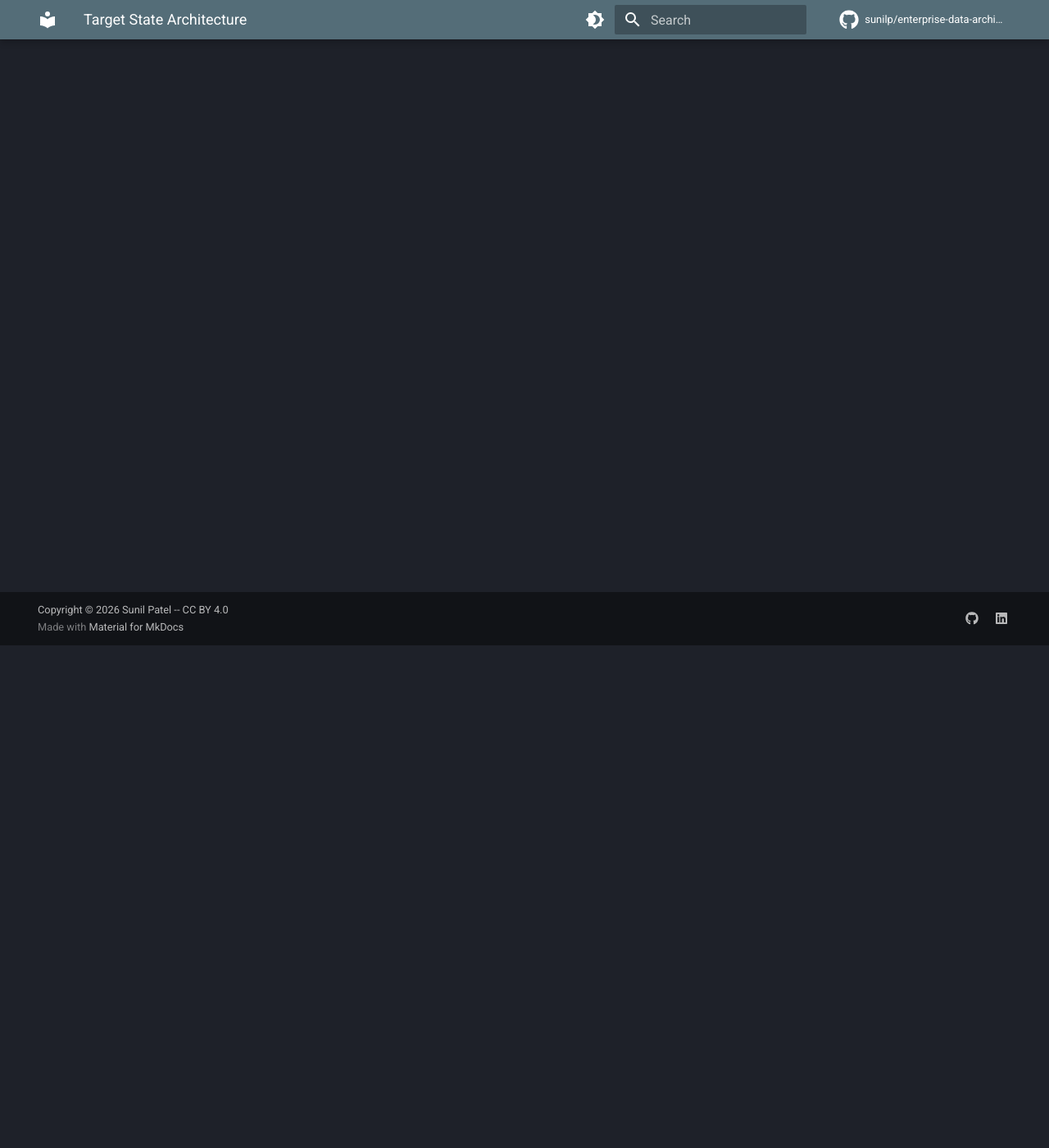
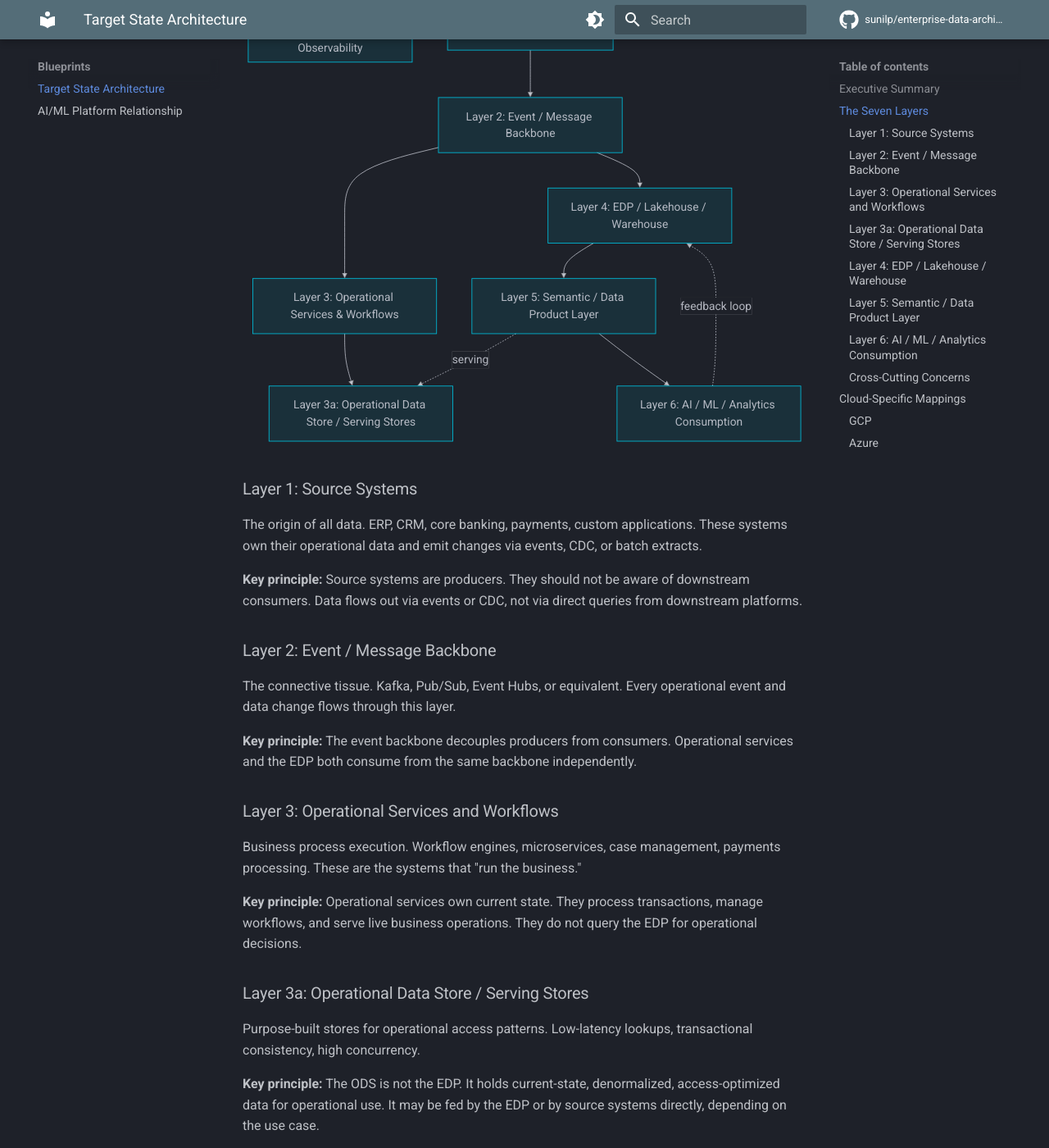
Before and after one commit to sunilp/enterprise-data-architecture, an MkDocs documentation site: the page built from docs/blueprints/target-state.md, in a window 1280 px wide and 1400 px high, scrolled down 613 px. Shown: the whole window at 82% size. Built offline with MkDocs 1.6.1 and Material for MkDocs 9.7.7, drawn with Linux system fonts in a browser that asks for light colours; comment, search, counter and statistics services are not loaded; some of the changed text lies outside the part shown.

Commit message:
Add blueprint: target-state enterprise architecture with cloud mappings

````diff
--- a/docs/blueprints/target-state.md
+++ b/docs/blueprints/target-state.md
@@ -1,3 +1,112 @@
-# Target State
+# Target-State Enterprise Architecture
 
-Placeholder.
+## Executive Summary
+
+- A reference architecture showing how enterprise data platforms and operational platforms coexist across seven layers
+- Each layer has a distinct responsibility, distinct technology choices, and distinct operational characteristics
+- Governance, lineage, security, and observability cut across all layers as shared concerns
+- This is not a vendor recommendation. It is an architectural pattern that maps to any major cloud provider.
+- Cloud-specific variants (GCP, Azure) show how the conceptual layers map to real services.
+
+<!-- ![Target State Architecture](../images/hero-target-state.svg) -->
+
+## The Seven Layers
+
+```mermaid
+graph TB
+    subgraph "Cross-Cutting: Governance, Lineage, Security, Observability"
+        direction TB
+    end
+
+    A["Layer 1: Source Systems"] --> B["Layer 2: Event / Message Backbone"]
+    B --> C["Layer 3: Operational Services & Workflows"]
+    B --> E["Layer 4: EDP / Lakehouse / Warehouse"]
+    C --> D["Layer 3a: Operational Data Store / Serving Stores"]
+    E --> F["Layer 5: Semantic / Data Product Layer"]
+    F --> G["Layer 6: AI / ML / Analytics Consumption"]
+    G -.-> |"feedback loop"| E
+    F -.-> |"serving"| D
+```
+
+### Layer 1: Source Systems
+
+The origin of all data. ERP, CRM, core banking, payments, custom applications. These systems own their operational data and emit changes via events, CDC, or batch extracts.
+
+**Key principle:** Source systems are producers. They should not be aware of downstream consumers. Data flows out via events or CDC, not via direct queries from downstream platforms.
+
+### Layer 2: Event / Message Backbone
+
+The connective tissue. Kafka, Pub/Sub, Event Hubs, or equivalent. Every operational event and data change flows through this layer.
+
+**Key principle:** The event backbone decouples producers from consumers. Operational services and the EDP both consume from the same backbone independently.
+
+### Layer 3: Operational Services and Workflows
+
+Business process execution. Workflow engines, microservices, case management, payments processing. These are the systems that "run the business."
+
+**Key principle:** Operational services own current state. They process transactions, manage workflows, and serve live business operations. They do not query the EDP for operational decisions.
+
+### Layer 3a: Operational Data Store / Serving Stores
+
+Purpose-built stores for operational access patterns. Low-latency lookups, transactional consistency, high concurrency.
+
+**Key principle:** The ODS is not the EDP. It holds current-state, denormalized, access-optimized data for operational use. It may be fed by the EDP or by source systems directly, depending on the use case.
+
+### Layer 4: EDP / Lakehouse / Warehouse
+
+The analytical heart. Raw ingestion (bronze), cleansed and conformed (silver), business-ready (gold). Historical, governed, integrated.
+
+**Key principle:** The EDP is optimized for analytical throughput, historical depth, and governance. It is not optimized for transactional workloads, point lookups, or sub-second responses.
+
+### Layer 5: Semantic / Data Product Layer
+
+Governed, documented, discoverable data products. Each product has a defined owner, schema, SLA, and quality contract.
+
+**Key principle:** Data products are the interface between the EDP and its consumers. They abstract the complexity of the underlying data layers and provide stable, versioned datasets.
+
+### Layer 6: AI / ML / Analytics Consumption
+
+The consumers. BI dashboards, data science notebooks, ML training pipelines, feature stores, analytics applications.
+
+**Key principle:** Consumers access data through data products, not by querying raw layers directly. Feature stores bridge the gap between analytical data and low-latency serving for ML models.
+
+### Cross-Cutting Concerns
+
+Governance, lineage, security, and observability span all layers:
+
+| Concern | What It Covers |
+|---------|---------------|
+| **Governance** | Data cataloging, ownership, access policies, data quality rules |
+| **Lineage** | End-to-end traceability from source to consumption |
+| **Security** | Authentication, authorization, encryption, column-level security, row-level security |
+| **Observability** | Pipeline health, data freshness, query performance, SLO monitoring |
+
+## Cloud-Specific Mappings
+
+### GCP
+
+| Layer | GCP Services |
+|-------|-------------|
+| Event backbone | Pub/Sub, Dataflow |
+| Operational services | Cloud Run, GKE, Cloud Functions |
+| Operational data store | Cloud SQL, Firestore, Memorystore |
+| EDP / Warehouse | BigQuery, Cloud Storage (lakehouse) |
+| Semantic / Data products | BigQuery datasets + Dataplex, Analytics Hub |
+| AI / ML | Vertex AI, Feature Store, BigQuery ML |
+| Governance | Dataplex, Data Catalog, DLP API |
+
+### Azure
+
+| Layer | Azure Services |
+|-------|---------------|
+| Event backbone | Event Hubs, Service Bus |
+| Operational services | Azure Functions, AKS, Logic Apps |
+| Operational data store | Azure SQL, Cosmos DB, Redis Cache |
+| EDP / Warehouse | Azure Databricks (Unity Catalog), Synapse, ADLS Gen2 |
+| Semantic / Data products | Unity Catalog datasets, Databricks SQL |
+| AI / ML | Azure ML, Databricks Feature Store, Azure OpenAI |
+| Governance | Microsoft Purview, Unity Catalog |
+
+*AWS mapping deferred. GCP and Azure first based on implementation experience and primary audience context.*
+
+<!-- Detailed draw.io diagrams with official cloud provider icons: see diagrams/ directory -->
````
